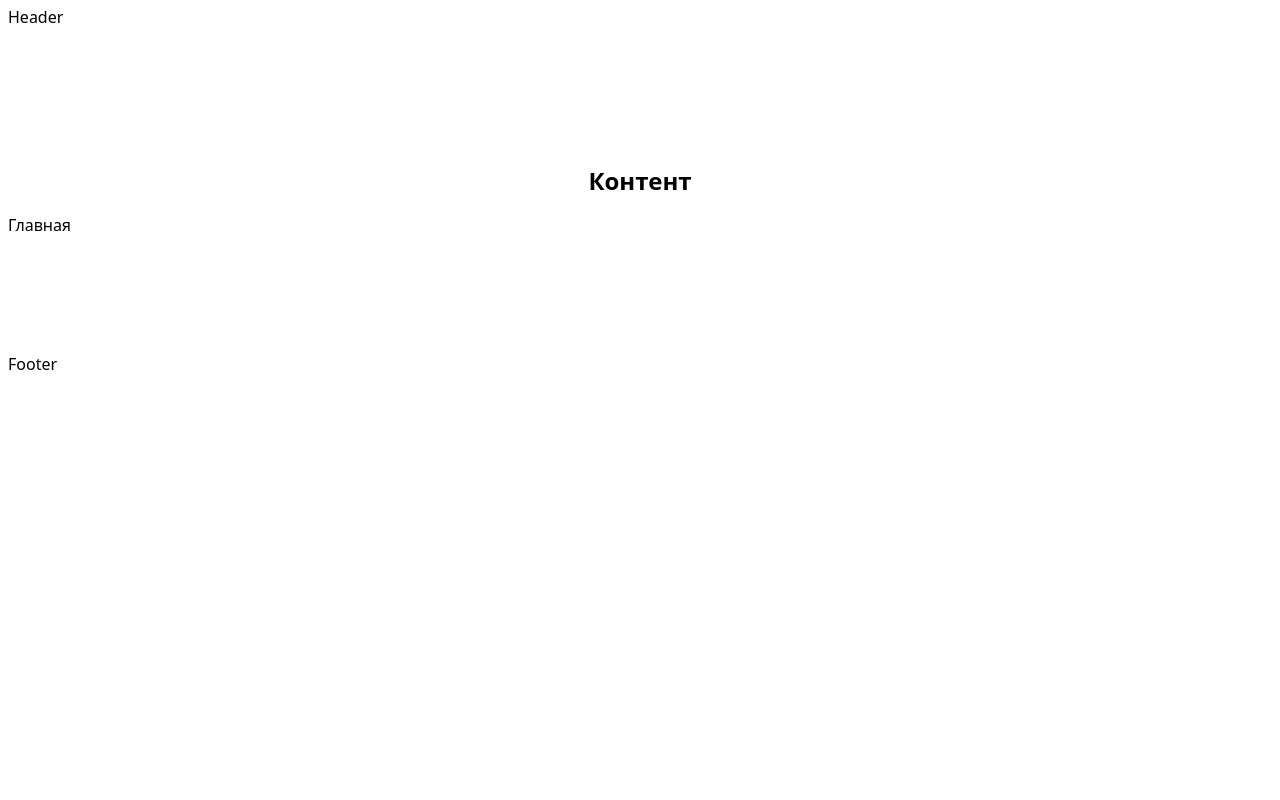
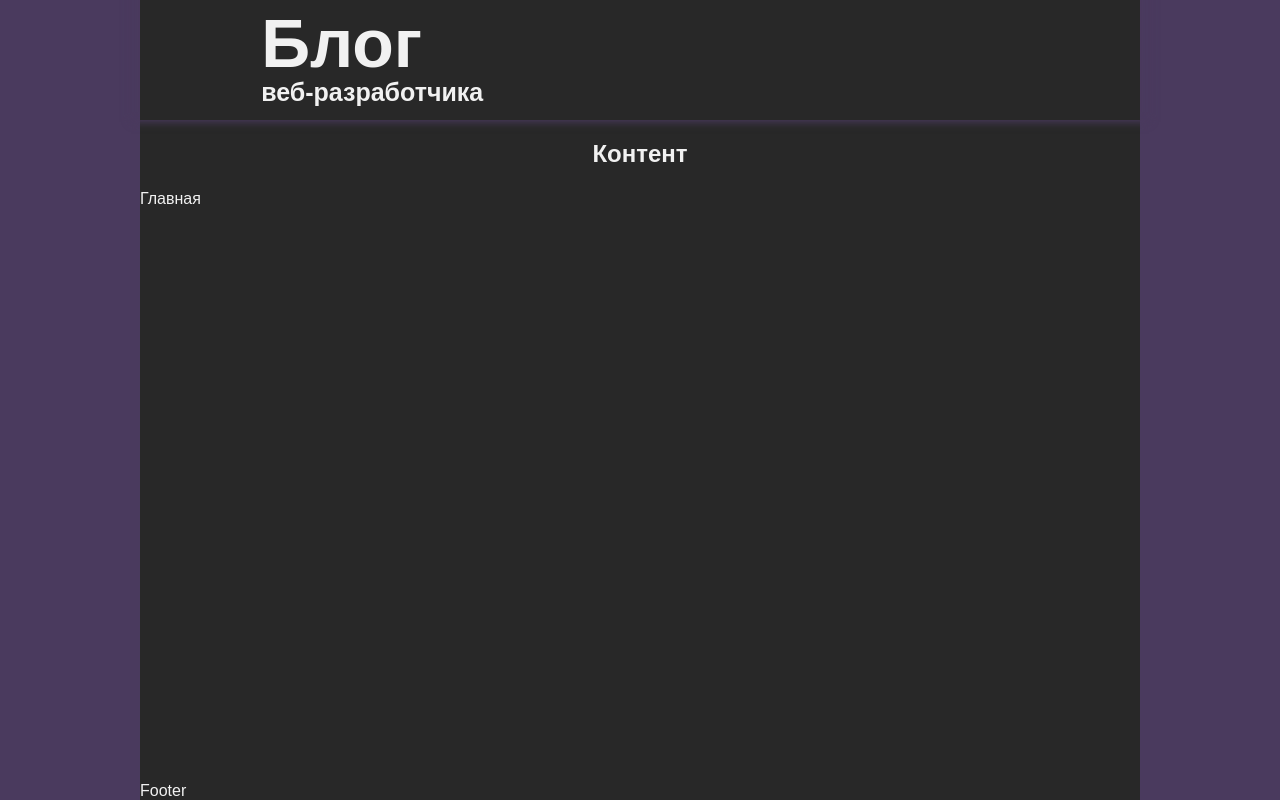
Before and after one commit to katsu-w/blog, a React (Vite) app: page / in a window 1280 px wide. Built offline with nearby package versions, Linux system fonts and the light colour scheme; a web font is replaced by a local one.

Commit message:
Создать шапку. Создать лого.

```diff
--- a/src/App.jsx
+++ b/src/App.jsx
@@ -1,5 +1,16 @@
 import styled from 'styled-components';
 import { Route, Routes } from 'react-router-dom';
+import { Header } from './components/index.js';
+
+const AppColumn = styled.div`
+	display: flex;
+	flex-direction: column;
+	justify-content: space-between;
+	width: 1000px;
+	height: 100%;
+	margin: 0 auto;
+	background-color: #282828;
+`
 
 const Content = styled.div`
 	padding-block: 120px;
@@ -9,13 +20,12 @@
 	text-align: center;
 `;
 
-const Header = () => <div>Header</div>
 const Footer = () => <div>Footer</div>
 
 function App() {
 
   return (
-	  <>
+	  <AppColumn>
 		  <Header />
 		  <Content>
 			  <H2>Контент</H2>
@@ -30,7 +40,7 @@
 			  </Routes>
 			</Content>
 		  <Footer />
-	  </>
+	  </AppColumn>
   )
 }
 
--- /dev/null
+++ b/src/components/header/Header.jsx
@@ -0,0 +1,22 @@
+import styled from 'styled-components';
+import { Logo } from './components/index.js';
+
+const HeaderContainer = ({ className }) => {
+	return (
+		<header className={className}>
+			<Logo />
+		</header>
+	);
+};
+
+export const Header = styled(HeaderContainer)`
+	position: fixed;
+	top: 0;
+	height: 120px;
+	padding: 18px 40px;
+	display: flex;
+	align-items: center;
+	width: 1000px;
+	box-shadow: 0 -7px 8px 9px rgba(74, 58, 94, 1);
+	background-color: #282828;
+`
--- /dev/null
+++ b/src/components/header/components/index.js
@@ -0,0 +1 @@
+export * from './logo/Logo.jsx'
--- /dev/null
+++ b/src/components/header/components/logo/Logo.jsx
@@ -0,0 +1,39 @@
+import styled from 'styled-components';
+
+const IconContainer = ({ className }) => (
+	<div className={className}>
+		<i className="fa fa-code" aria-hidden="true" />
+	</div>
+)
+
+const Icon = styled(IconContainer)`
+	font-size: 85px;
+	margin-right: 15px;
+`
+
+const LargeText = styled.div`
+	font-size: 68px;
+	font-weight: bold;
+	line-height: 1;
+`
+
+const SmallText = styled.div`
+	font-size: 25px;
+	font-weight: bold;
+`
+
+const LogoContainer = ({ className}) => {
+	return (
+		<div className={className}>
+			<Icon />
+			<div>
+				<LargeText>Блог</LargeText>
+				<SmallText>веб-разработчика</SmallText>
+			</div>
+		</div>
+	);
+};
+
+export const Logo = styled(LogoContainer)`
+	display: flex;
+`
--- /dev/null
+++ b/src/components/index.js
@@ -0,0 +1 @@
+export * from './header/Header.jsx';
--- a/src/index.css
+++ b/src/index.css
@@ -1,10 +1,13 @@
 @import url('/src/fonts/font-awesome.css');
 
+* {
+	box-sizing: border-box;
+}
+
 :root {
-  font-family: system-ui, Avenir, Helvetica, Arial, sans-serif;
+	font-family: Arial, system-ui, Avenir, Helvetica, sans-serif;
 	line-height: 1.2;
 	font-weight: 400;
-
 
 	font-synthesis: none;
 	text-rendering: optimizeLegibility;
@@ -12,11 +15,14 @@
 	-moz-osx-font-smoothing: grayscale;
 }
 
-a {
-  font-weight: 500;
-  color: #646cff;
-  text-decoration: inherit;
+body {
+	margin: 0;
+	color: #f1f1f1;
+	background-color: #4a3a5e;
 }
-a:hover {
-  color: #535bf2;
+
+html,
+body,
+#root {
+	height: 100%;
 }
```
Lines whose indentation alone changed are shown as unchanged.
